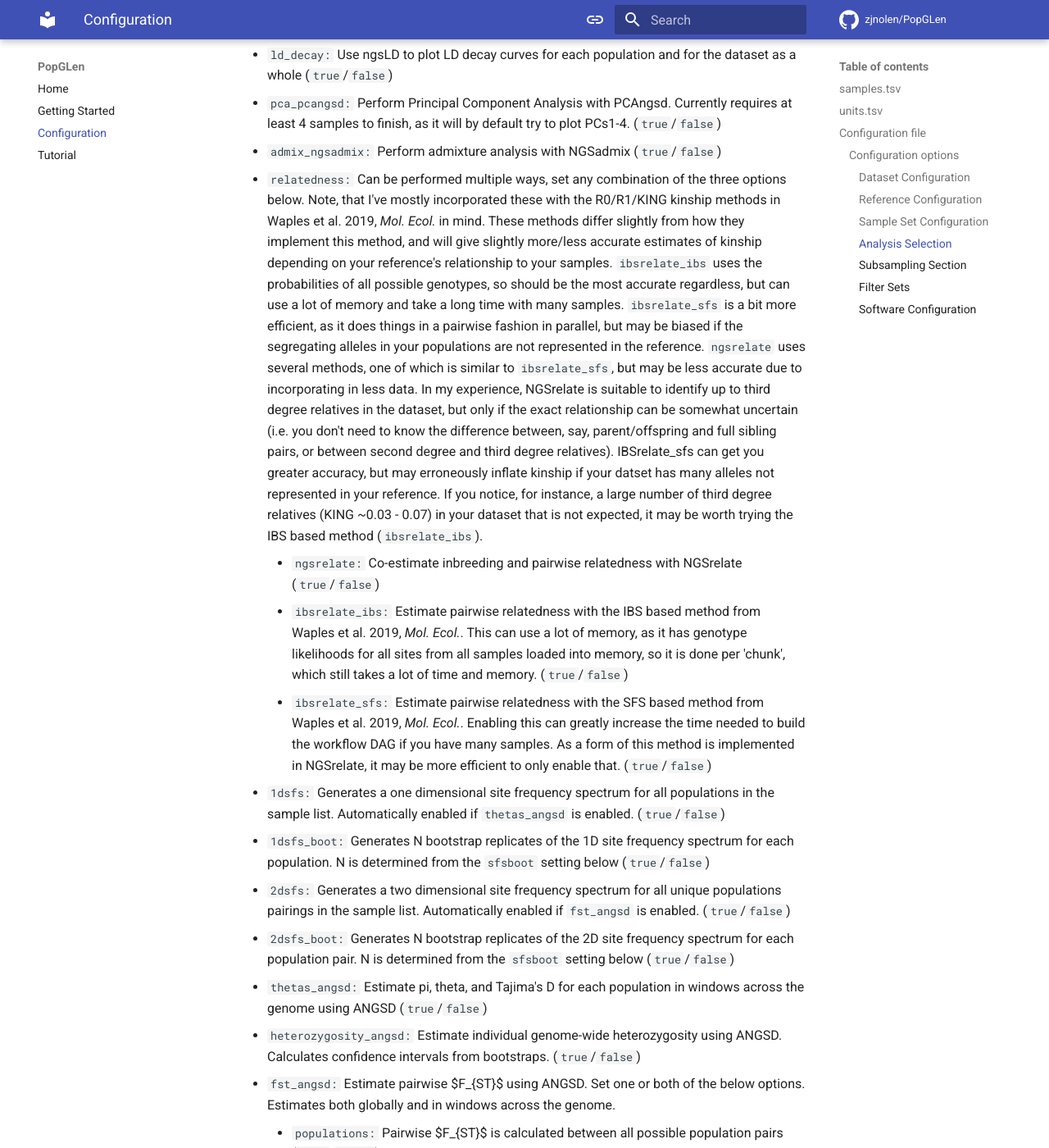
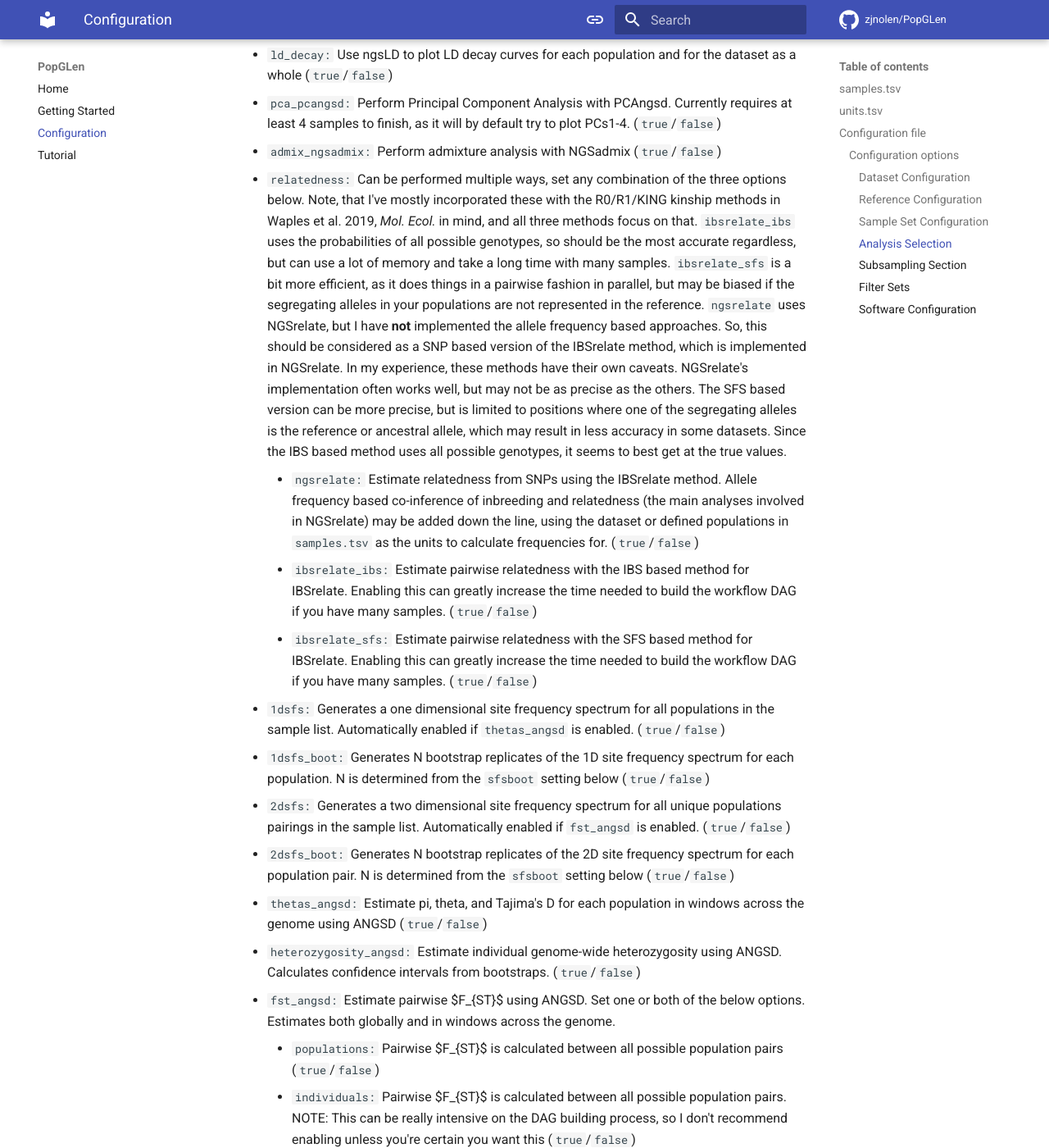
Before and after one commit to zjnolen/PopGLen, an MkDocs documentation site: the page built from docs/config.md, in a window 1280 px wide and 1400 px high, scrolled down 5974 px. Shown: the whole window at 82% size. Built offline with MkDocs 1.6.1 and Material for MkDocs 9.7.7, drawn with Linux system fonts in a browser that asks for light colours; comment, search, counter and statistics services are not loaded; the version menu is left out.

Commit message:
Make it so IBS based IBSrelate can work sample pairs in parallel
Reduces needed memory for IBSrelate by not having all samples analyzed in one file.

```diff
--- a/docs/config.md
+++ b/docs/config.md
@@ -279,38 +279,33 @@
   - `admix_ngsadmix:` Perform admixture analysis with NGSadmix (`true`/`false`)
   - `relatedness:` Can be performed multiple ways, set any combination of the
     three options below. Note, that I've mostly incorporated these with the
-    R0/R1/KING kinship methods in Waples et al. 2019, *Mol. Ecol.* in mind.
-    These methods differ slightly from how they implement this method, and will
-    give slightly more/less accurate estimates of kinship depending on your
-    reference's relationship to your samples. `ibsrelate_ibs` uses the
-    probabilities of all possible genotypes, so should be the most accurate
-    regardless, but can use a lot of memory and take a long time with many
-    samples. `ibsrelate_sfs` is a bit more efficient, as it does things in a
-    pairwise fashion in parallel, but may be biased if the segregating alleles
-    in your populations are not represented in the reference. `ngsrelate` uses
-    several methods, one of which is similar to `ibsrelate_sfs`, but may be
-    less accurate due to incorporating in less data. In my experience,
-    NGSrelate is suitable to identify up to third degree relatives in the
-    dataset, but only if the exact relationship can be somewhat uncertain (i.e.
-    you don't need to know the difference between, say, parent/offspring and
-    full sibling pairs, or between second degree and third degree relatives).
-    IBSrelate_sfs can get you greater accuracy, but may erroneously inflate
-    kinship if your datset has many alleles not represented in your reference.
-    If you notice, for instance, a large number of third degree relatives
-    (KING ~0.03 - 0.07) in your dataset that is not expected, it may be worth
-    trying the IBS based method (`ibsrelate_ibs`).
-    - `ngsrelate:` Co-estimate inbreeding and pairwise relatedness with
-      NGSrelate (`true`/`false`)
+    R0/R1/KING kinship methods in Waples et al. 2019, *Mol. Ecol.* in mind, and
+    all three methods focus on that. `ibsrelate_ibs` uses the probabilities of
+    all possible genotypes, so should be the most accurate regardless, but can
+    use a lot of memory and take a long time with many samples. `ibsrelate_sfs`
+    is a bit more efficient, as it does things in a pairwise fashion in
+    parallel, but may be biased if the segregating alleles in your populations
+    are not represented in the reference. `ngsrelate` uses NGSrelate, but I have
+    **not** implemented the allele frequency based approaches. So, this should
+    be considered as a SNP based version of the IBSrelate method, which is
+    implemented in NGSrelate. In my experience, these methods have their own
+    caveats. NGSrelate's implementation often works well, but may not be as
+    precise as the others. The SFS based version can be more precise, but is
+    limited to positions where one of the segregating alleles is the reference
+    or ancestral allele, which may result in less accuracy in some datasets.
+    Since the IBS based method uses all possible genotypes, it seems to best
+    get at the true values.
+    - `ngsrelate:` Estimate relatedness from SNPs using the IBSrelate method.
+      Allele frequency based co-inference of inbreeding and relatedness (the
+      main analyses involved in NGSrelate) may be added down the line, using the
+      dataset or defined populations in `samples.tsv` as the units to calculate
+      frequencies for. (`true`/`false`)
     - `ibsrelate_ibs:` Estimate pairwise relatedness with the IBS based method
-      from Waples et al. 2019, *Mol. Ecol.*. This can use a lot of memory, as
-      it has genotype likelihoods for all sites from all samples loaded into
-      memory, so it is done per 'chunk', which still takes a lot of time and
-      memory. (`true`/`false`)
+      for IBSrelate. Enabling this can greatly increase the time needed to build
+      the workflow DAG if you have many samples. (`true`/`false`)
     - `ibsrelate_sfs:` Estimate pairwise relatedness with the SFS based method
-      from Waples et al. 2019, *Mol. Ecol.*. Enabling this can greatly increase
-      the time needed to build the workflow DAG if you have many samples. As a
-      form of this method is implemented in NGSrelate, it may be more
-      efficient to only enable that. (`true`/`false`)
+      for IBSrelate. Enabling this can greatly increase the time needed to build
+      the workflow DAG if you have many samples. (`true`/`false`)
   - `1dsfs:` Generates a one dimensional site frequency spectrum for all
     populations in the sample list. Automatically enabled if `thetas_angsd` is
     enabled. (`true`/`false`)
```
Also changed, not shown: 3 other files.
